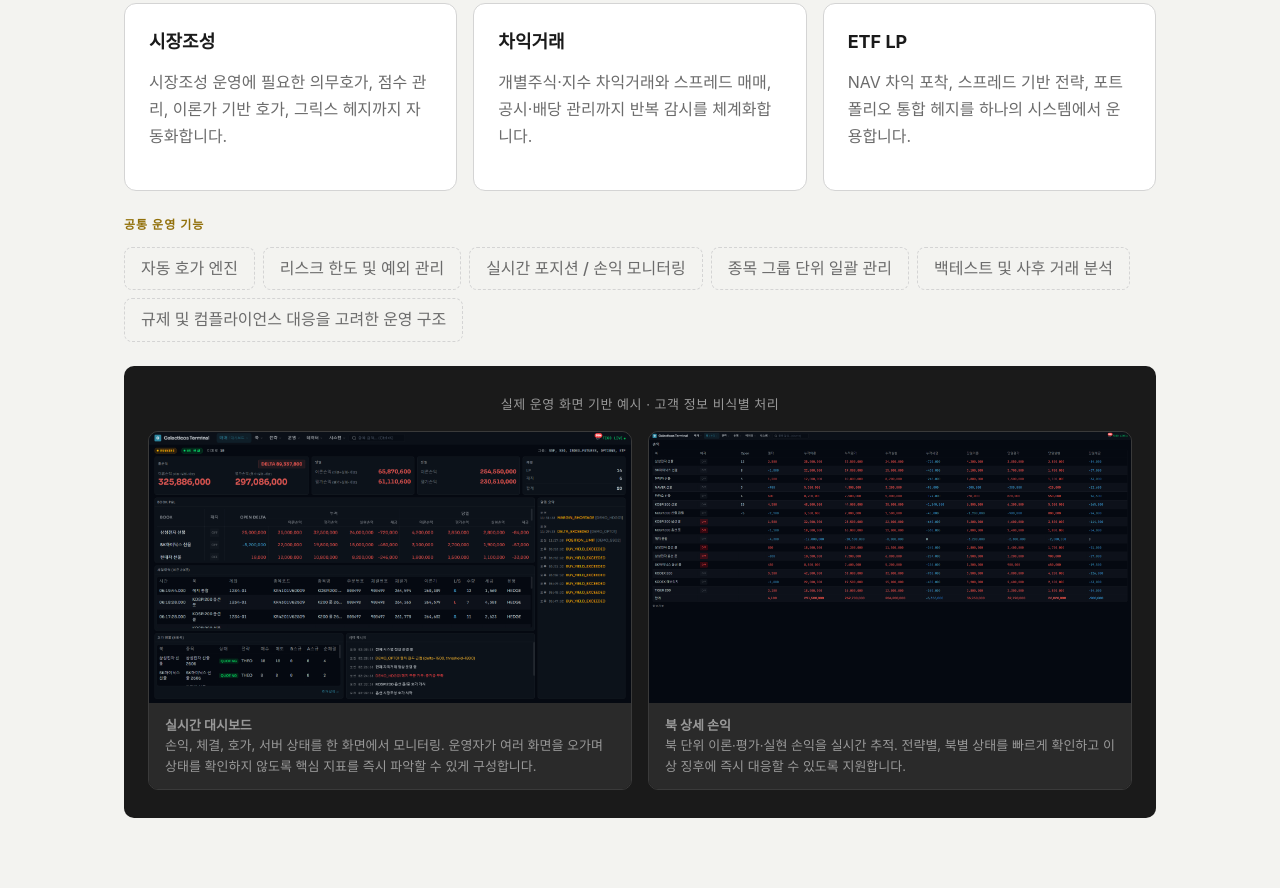
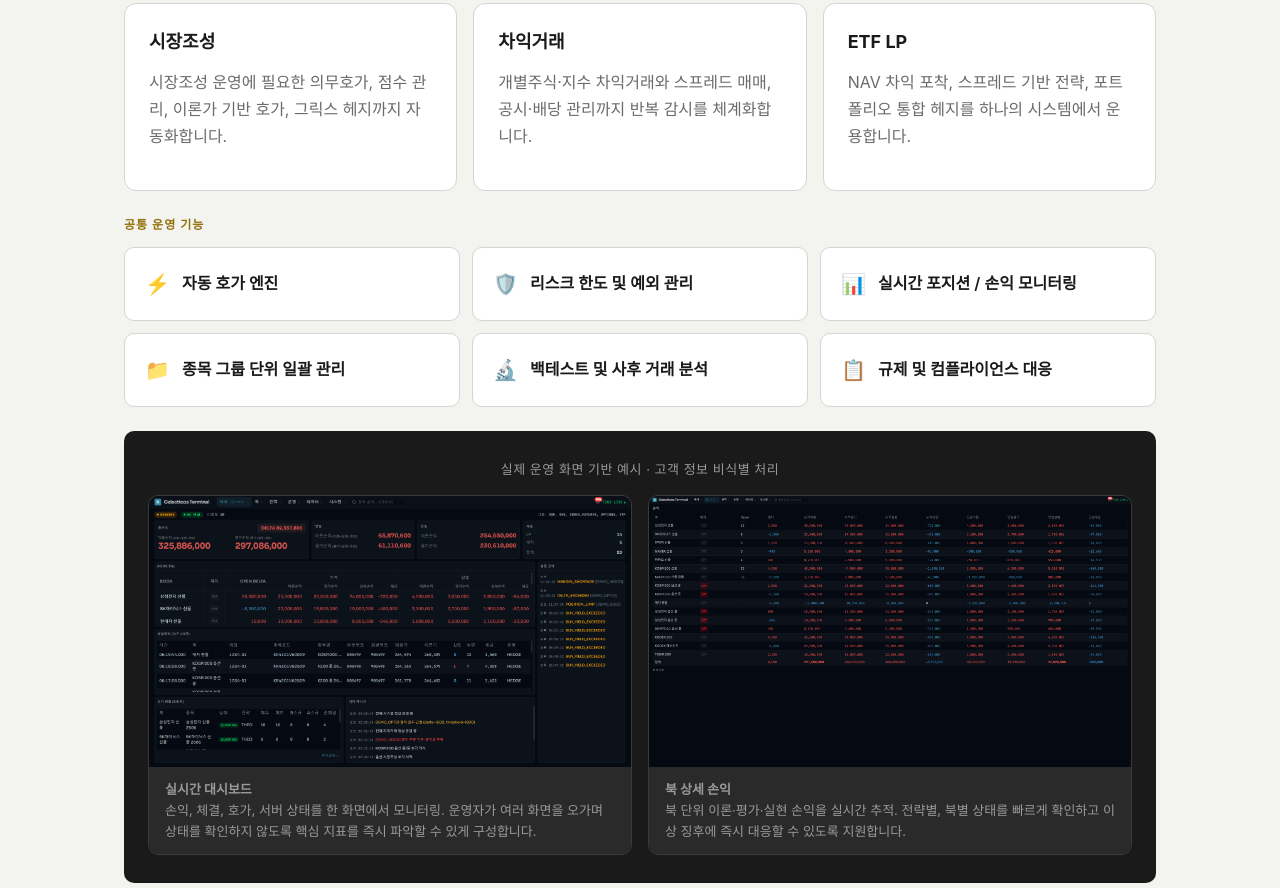
Before and after one commit to DAN-Research/dan-landing, a plain HTML site: page index.html in a window 1280 px wide. Shown: the part 3252-4140 px from the top of the page. Drawn offline with Linux system fonts and the light colour scheme; a web font is replaced by a local one.

Commit message:
Common features card UI, specific CTA button
- Common features: tag list → icon+title card grid (3 columns)
- Contact button: "상담 요청 보내기" → "운영 자동화 상담 요청"

Co-Authored-By: Claude Opus 4.6 (1M context) <noreply@anthropic.com>

```diff
--- a/index.html
+++ b/index.html
@@ -207,16 +207,32 @@
       </div>
 
       <!-- 공통 운영 기능 -->
-      <div class="project__strategies" style="margin-top: 24px;">
-        <div class="project__strategies-group">
-          <div class="project__strategies-label">공통 운영 기능</div>
-          <div class="project__strategies-list">
-            <span class="strategy-tag strategy-tag--feature">자동 호가 엔진</span>
-            <span class="strategy-tag strategy-tag--feature">리스크 한도 및 예외 관리</span>
-            <span class="strategy-tag strategy-tag--feature">실시간 포지션 / 손익 모니터링</span>
-            <span class="strategy-tag strategy-tag--feature">종목 그룹 단위 일괄 관리</span>
-            <span class="strategy-tag strategy-tag--feature">백테스트 및 사후 거래 분석</span>
-            <span class="strategy-tag strategy-tag--feature">규제 및 컴플라이언스 대응을 고려한 운영 구조</span>
+      <div class="common-features" style="margin-top: 24px;">
+        <div class="project__strategies-label">공통 운영 기능</div>
+        <div class="common-features__grid">
+          <div class="common-feature__card">
+            <div class="common-feature__icon">⚡</div>
+            <h4 class="common-feature__title">자동 호가 엔진</h4>
+          </div>
+          <div class="common-feature__card">
+            <div class="common-feature__icon">🛡️</div>
+            <h4 class="common-feature__title">리스크 한도 및 예외 관리</h4>
+          </div>
+          <div class="common-feature__card">
+            <div class="common-feature__icon">📊</div>
+            <h4 class="common-feature__title">실시간 포지션 / 손익 모니터링</h4>
+          </div>
+          <div class="common-feature__card">
+            <div class="common-feature__icon">📁</div>
+            <h4 class="common-feature__title">종목 그룹 단위 일괄 관리</h4>
+          </div>
+          <div class="common-feature__card">
+            <div class="common-feature__icon">🔬</div>
+            <h4 class="common-feature__title">백테스트 및 사후 거래 분석</h4>
+          </div>
+          <div class="common-feature__card">
+            <div class="common-feature__icon">📋</div>
+            <h4 class="common-feature__title">규제 및 컴플라이언스 대응</h4>
           </div>
         </div>
       </div>
@@ -321,7 +337,7 @@
           <label class="form__label" for="message">메시지</label>
           <textarea class="form__input form__textarea" id="message" name="message" placeholder="현재 운영 방식과 불편한 점을 알려주세요..." required></textarea>
         </div>
-        <button type="submit" class="btn btn--primary contact__submit">상담 요청 보내기</button>
+        <button type="submit" class="btn btn--primary contact__submit">운영 자동화 상담 요청</button>
       </form>
     </div>
   </section>
--- a/style.css
+++ b/style.css
@@ -618,6 +618,41 @@ body {
   color: var(--color-secondary);
 }
 
+/* Common Features Cards */
+.common-features__grid {
+  display: grid;
+  grid-template-columns: repeat(3, 1fr);
+  gap: 12px;
+  margin-top: 12px;
+}
+
+.common-feature__card {
+  background: var(--color-white);
+  border: 1px solid var(--color-border);
+  border-radius: 10px;
+  padding: 20px;
+  display: flex;
+  align-items: center;
+  gap: 12px;
+}
+
+.common-feature__icon {
+  font-size: 20px;
+  flex-shrink: 0;
+}
+
+.common-feature__title {
+  font-size: var(--font-size-base);
+  font-weight: 600;
+  color: var(--color-primary);
+}
+
+@media (max-width: 768px) {
+  .common-features__grid {
+    grid-template-columns: 1fr;
+  }
+}
+
 /* Track Record */
 .track-record__list {
   display: flex;
```
